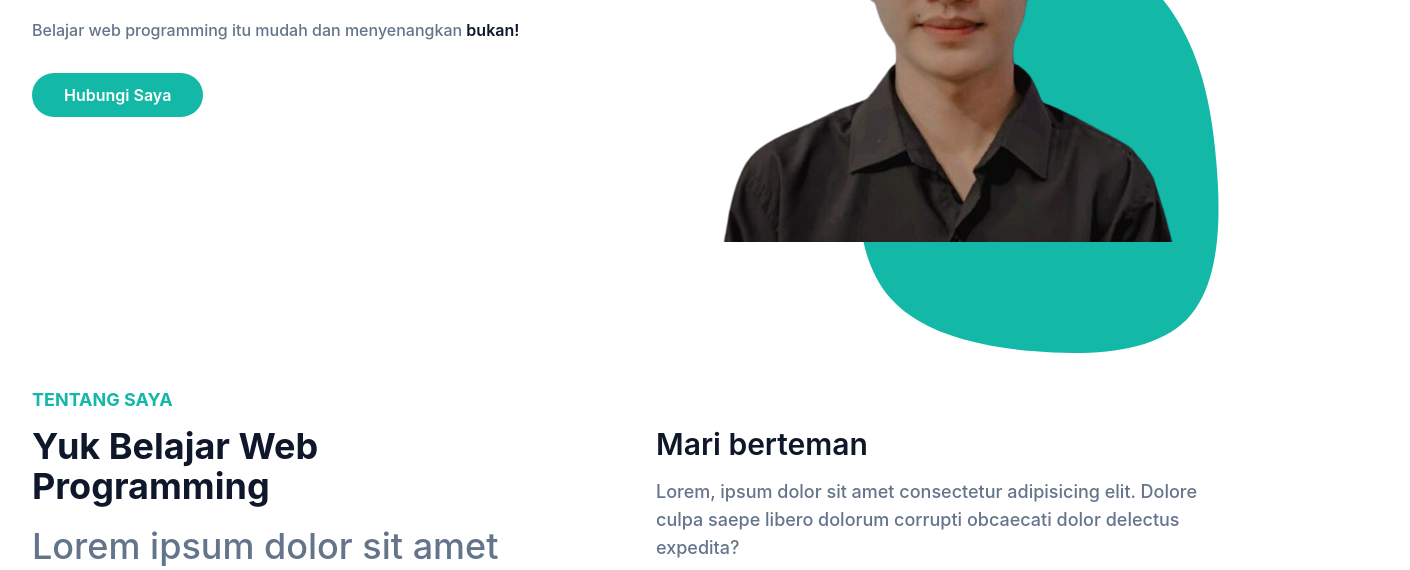
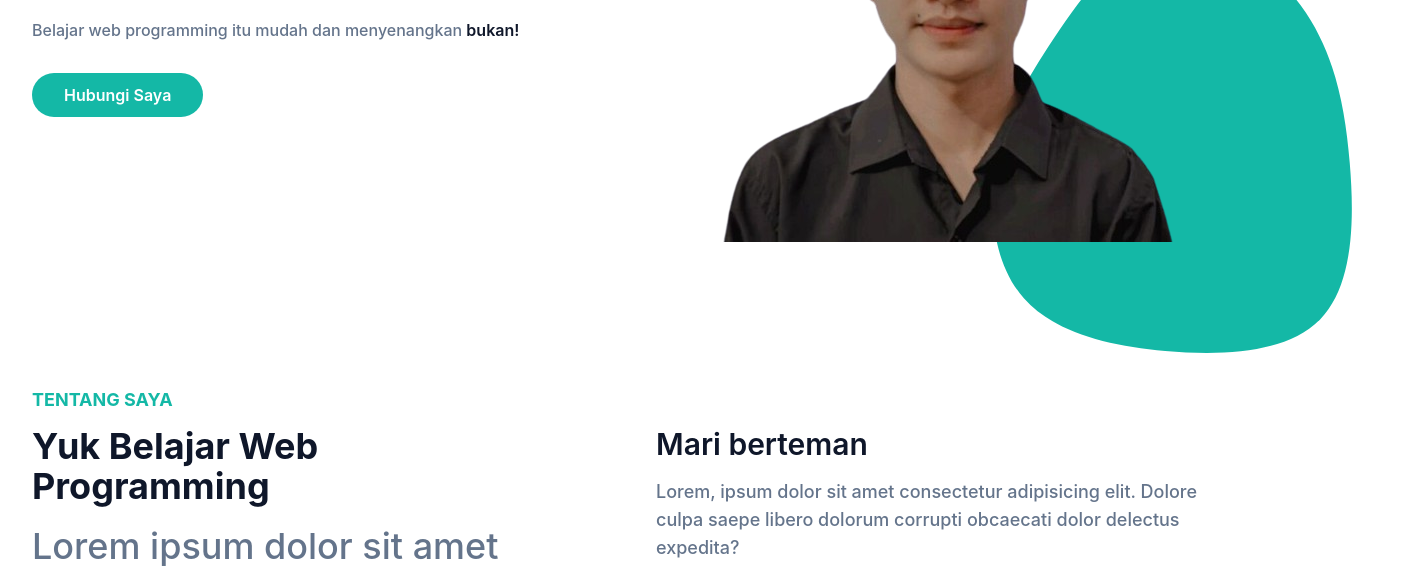
Before and after one commit to zaldyprtm/Muzalpra-portfolio, a website: page index.html in a window 1280 px wide. Shown: the part 442-1012 px from the top of the page, 1410 px wide, since content can reach past the window. Drawn offline with Linux system fonts and the light colour scheme.

Commit message:
Update index.html

```diff
--- a/index.html
+++ b/index.html
@@ -62,7 +62,7 @@
             <div class="w-full self-end px-4 lg:w-1/2">
                 <div class="mt-10">
                     <img src="dist/img/zal.png" alt="muzalpra" class="max-w-full mx-auto" />
-                    <span class="absolute -bottom-0 -z-10 left-3/4 -translate-x-1/3 md:scale-125">
+                    <span class="absolute -bottom-0 -z-10 left-3/4 -translate-x-1/2 md:scale-125">
                         <svg width="400" height="400" viewBox="0 0 200 200" xmlns="http://www.w3.org/2000/svg">
                             <path fill="#14b8a6" d="M51.2,-55.5C63.1,-39.3,67.2,-19.7,69,1.8C70.8,23.2,70.2,46.4,58.3,58.6C46.4,70.9,23.2,72.1,1.9,70.2C-19.4,68.3,-38.7,63.2,-49.5,51C-60.3,38.7,-62.5,19.4,-59.8,2.8C-57,-13.8,-49.2,-27.6,-38.4,-43.8C-27.6,-60,-13.8,-78.5,2.9,-81.4C19.7,-84.3,39.3,-71.7,51.2,-55.5Z" transform="translate(100 100) scale(1.1)" />
                           </svg>
```
